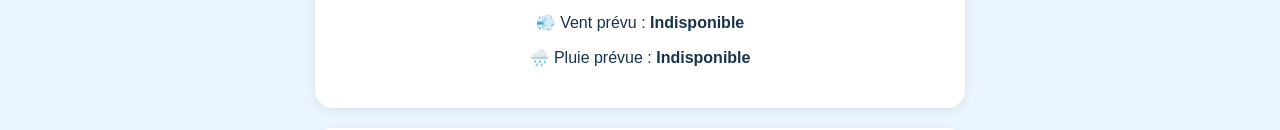
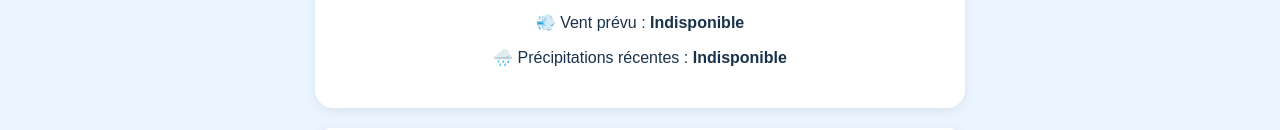
Before and after one commit to martinique59554-art/meteo-neuville-saint-remy, a plain HTML site: page index.html in a window 1280 px wide. Shown: the part 444-574 px from the top of the page. Drawn offline with Linux system fonts and the light colour scheme; no server answers.

Commit message:
Update index.html

```diff
--- a/index.html
+++ b/index.html
@@ -55,7 +55,7 @@
 <p>💧 Humidité : <strong id="humidite">Chargement...</strong></p>
       <p>🌤️ Pression : <strong id="pression">Chargement...</strong></p>
       <p>💨 Vent prévu : <strong id="vent">Chargement...</strong></p>
-<p>🌧️ Pluie prévue : <strong id="pluie">Chargement...</strong></p>
+<p>🌧️ Précipitations récentes : <strong id="pluie">Chargement...</strong></p>
         </div>
     <div class="carte">
       <h2>❤️ Soutenir la station météo</h2>
```
